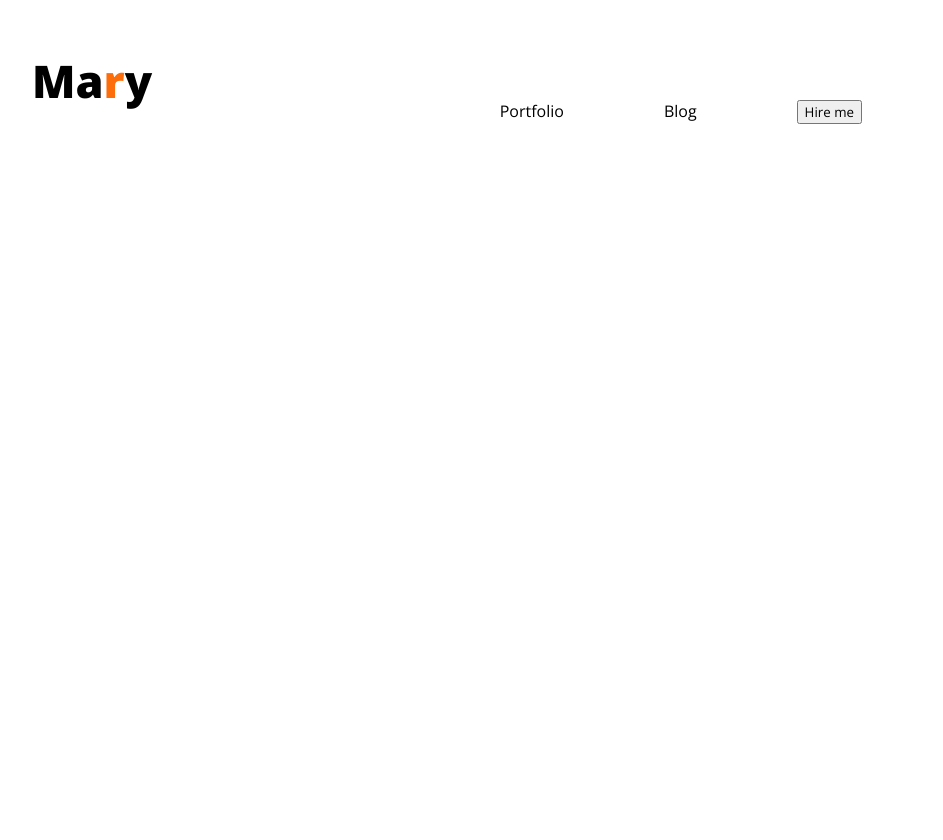
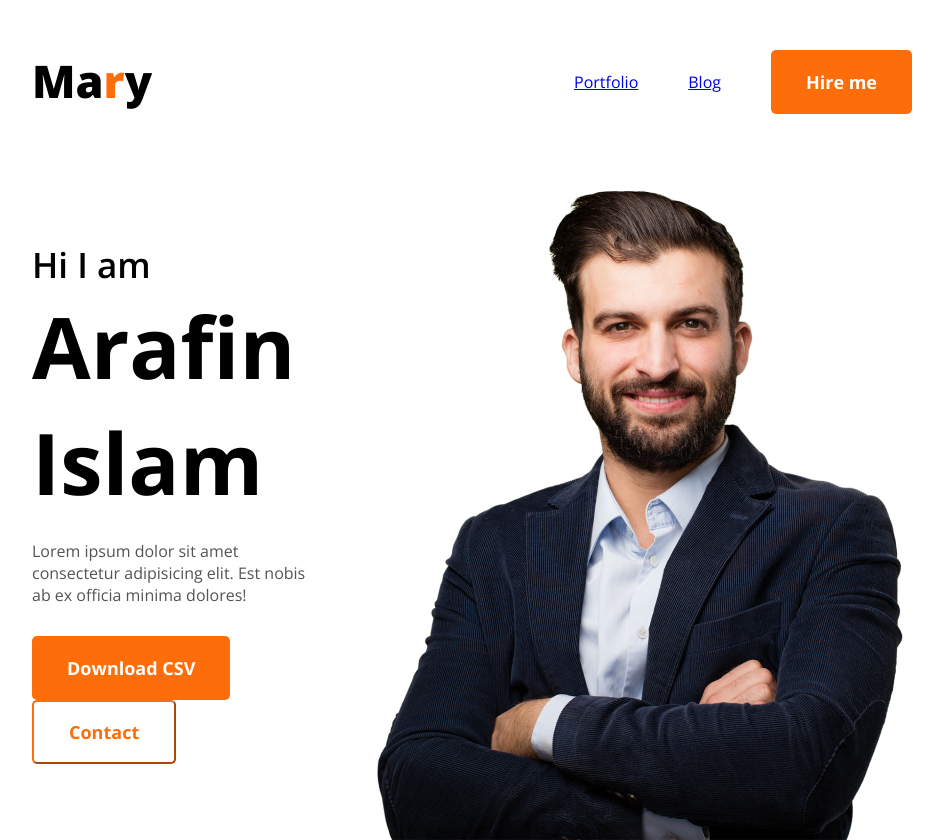
Before and after one commit to Ainadim/portfolio-resources, a plain HTML site: page index.html in a window 1280 px wide. Shown: the whole page, without its empty margins (168-1111 px from the left). Before the commit the page ends 800 px from the top, so only its background shows below. Drawn offline with nearby package versions, Linux system fonts and the light colour scheme.

Commit message:
html css

```diff
--- a/index.html
+++ b/index.html
@@ -15,11 +15,22 @@
         <nav>
             <h1 class="nav-title">Ma<span class="text-primary">r</span>y</h1>
             <ul>
-                <li>Portfolio</li>
-                <li>Blog</li>
-                <li><button>Hire me</button></li>
+                <li><a href="#">Portfolio</a></li>
+                <li><a href="#">Blog</a></li>
+                <li><a href="#"><button class="btn-primary"> Hire me</button></a></button></li>
             </ul>
         </nav>
+        <!-- Header Banner -->
+        <div class="banner">
+            <div>
+                <h3 class="banner-subTitle">Hi I am</h3>
+                <h1 class="banner-title">Arafin Islam</h1>
+                <p class="banner-discription">Lorem ipsum dolor sit amet consectetur adipisicing elit. Est nobis ab ex officia minima dolores!</p>
+                <button class="btn-primary">Download CSV</button>
+                <button class="btn-secendery">Contact</button>
+            </div>
+            <img src="images/hardy.png" alt="">
+        </div>
     </Header>
     <Main>
 
--- a/style.css
+++ b/style.css
@@ -3,18 +3,46 @@
     font-family: Open Sans;
 }
 
-nav{
+.text-primary {
+    color: #FD6E0A;
+}
+
+.btn-primary {
+    background: #FD6E0A;
+    border-radius: 5px;
+    height: 64px;
+    color: #fff;
+    font-size: 18px;
+    font-weight: 700;
+    padding: 18px 35px;
+    border: 0;
+}
+.btn-secendery {
+    background: #ffff;
+    border-radius: 5px;
+    height: 64px;
+    color: #FD6E0A;
+    font-size: 18px;
+    font-weight: 700;
+    padding: 18px 35px;
+    border-color: #FD6E0A;
+}
+nav {
     display: flex;
     justify-content: space-between;
     margin: 50px 200px;
 }
+
 nav ul {
     display: flex;
+    align-items: center;
 }
+
 nav ul li {
     list-style: none;
-    margin: 50px;
+    margin-left: 50px;
 }
+
 .nav-title {
     font-size: 45px;
     font-weight: 800;
@@ -23,6 +51,23 @@ nav ul li {
     text-align: left;
 }
 
-.text-primary {
-    color: #FD6E0A;
+.banner {
+    margin: 0 200px;
+    display: flex;
+    align-items: center;
 }
+
+.banner-subTitle {
+    font-weight: 600;
+    font-size: 35px;
+}
+
+.banner-title {
+    font-weight: 700;
+    font-size: 85px;
+    margin-bottom: 20px;
+}
+.banner-discription {
+    color: #555454;
+    margin-bottom: 30px;
+}
```
